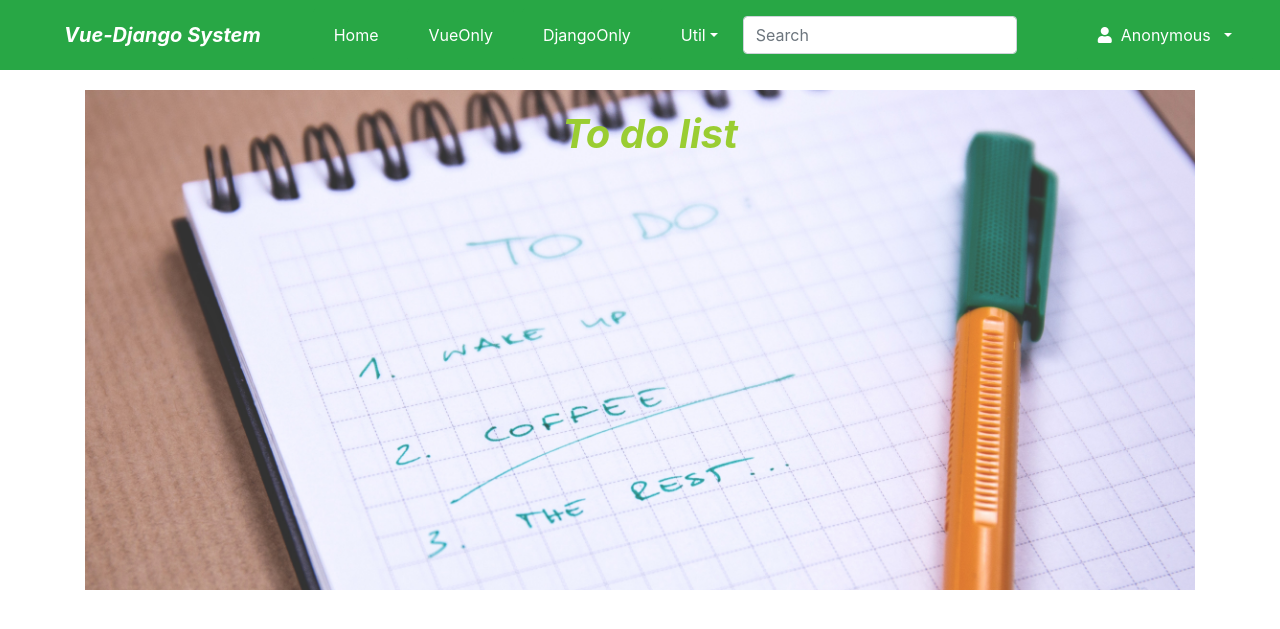
After one commit to KimHS0915/vue-django-todo-app, a Django app: page / in a window 1280 px wide. The commit adds this page. Shown: the top 629 px of the page. Run offline with Django 3.2, Linux system fonts and the light colour scheme; some libraries are stand-ins or nearby versions.

Commit message:
Add main page

```diff
--- a/mysite/urls.py
+++ b/mysite/urls.py
@@ -16,8 +16,11 @@ Including another URLconf
 from django.contrib import admin
 from django.urls import path, include
 
+from .views import HomeView
+
+
 urlpatterns = [
     path('admin/', admin.site.urls),
+    path('', HomeView.as_view(), name='home'),
     path('todo/', include('todo.urls')),
-
 ]
--- /dev/null
+++ b/mysite/views.py
@@ -0,0 +1,5 @@
+from django.views.generic import TemplateView
+
+
+class HomeView(TemplateView):
+    template_name = 'home.html'
--- /dev/null
+++ b/templates/base.html
@@ -0,0 +1,81 @@
+{% load static %}
+
+<!DOCTYPE html>
+<html lang="en">
+<head>
+
+    <meta charset="utf-8">
+    <meta http-equiv="X-UA-Compatible" content="IE=edge">
+    <meta name="viewport" content="width=device-width, initial-scale=1">
+
+    <title>{% block title %}home.html{% endblock %}</title>
+
+    <link rel="stylesheet" href="https://stackpath.bootstrapcdn.com/bootstrap/4.4.1/css/bootstrap.min.css" integrity="sha384-Vkoo8x4CGsO3+Hhxv8T/Q5PaXtkKtu6ug5TOeNV6gBiFeWPGFN9MuhOf23Q9Ifjh" crossorigin="anonymous">
+    <link rel="stylesheet" href="https://use.fontawesome.com/releases/v5.7.2/css/all.css">
+    <link rel="shortcut icon" href="{% static 'img/favicon.ico' %}">
+
+    {% block extra-style %}{% endblock %}
+
+</head>
+
+<body style="padding-top:90px;">
+
+<!-- Main Menu -->
+<nav class="navbar navbar-expand-sm navbar-dark bg-success fixed-top">
+
+    <span class="navbar-brand mx-5 mb-0 font-weight-bold font-italic">Vue-Django System</span>
+
+    <button class="navbar-toggler" type="button" data-toggle="collapse" data-target="#navbarNav">
+        <span class="navbar-toggler-icon"></span>
+    </button>
+
+    <div class="collapse navbar-collapse" id="navbarNav">
+        <ul class="navbar-nav mr-auto">
+            <li class="nav-item mx-1 btn btn-success">
+                <a class="nav-link text-white" href="{% url 'home' %}">Home</a></li>
+            <li class="nav-item mx-1 btn btn-success">
+                <a class="nav-link text-white" href="{% url 'todo:vonly' %}">VueOnly</a></li>
+            <li class="nav-item mx-1 btn btn-success">
+                <a class="nav-link text-white" href="{% url 'todo:create' %}">DjangoOnly</a></li>
+
+            <li class="nav-item dropdown mx-1 btn btn-success">
+                <a class="nav-link dropdown-toggle text-white" href="#" data-toggle="dropdown">Util</a>
+                <div class="dropdown-menu">
+                    <a class="dropdown-item" href="{% url 'admin:index' %}">Admin</a>
+                    <div class="dropdown-divider"></div>
+                </div>
+            </li>
+        </ul>
+
+        <form class="form-inline my-2">
+            <input class="form-control mr-sm-2" type="search" placeholder="Search">
+        </form>
+
+        <ul class="navbar-nav ml-5 mr-5">
+            <li class="nav-item dropdown mx-1 btn btn-success">
+                <a class="nav-link dropdown-toggle text-white" href="#" data-toggle="dropdown">
+                    <i class="fas fa-user"></i>&nbsp; Anonymous &nbsp;</a>
+                <div class="dropdown-menu">
+                    <a class="dropdown-item" href="{% url 'home' %}">Login</a>
+                    <a class="dropdown-item" href="{% url 'home' %}">Register</a>
+                </div>
+            </li>
+        </ul>
+
+    </div>
+</nav>
+
+<div class="container">
+    {% block content %}{% endblock %}
+</div>
+
+<!-- Bootstrap core JavaScript -->
+<script src="https://code.jquery.com/jquery-3.4.1.slim.min.js" integrity="sha384-J6qa4849blE2+poT4WnyKhv5vZF5SrPo0iEjwBvKU7imGFAV0wwj1yYfoRSJoZ+n" crossorigin="anonymous"></script>
+<script src="https://cdn.jsdelivr.net/npm/popper.js@1.16.0/dist/umd/popper.min.js" integrity="sha384-Q6E9RHvbIyZFJoft+2mJbHaEWldlvI9IOYy5n3zV9zzTtmI3UksdQRVvoxMfooAo" crossorigin="anonymous"></script>
+<script src="https://stackpath.bootstrapcdn.com/bootstrap/4.4.1/js/bootstrap.min.js" integrity="sha384-wfSDF2E50Y2D1uUdj0O3uMBJnjuUD4Ih7YwaYd1iqfktj0Uod8GCExl3Og8ifwB6" crossorigin="anonymous"></script>
+
+{% block extra-script %}{% endblock %}
+
+</body>
+
+</html>
--- /dev/null
+++ b/templates/home.html
@@ -0,0 +1,32 @@
+{% extends 'base.html' %}
+
+{% load static %}
+
+{% block title %}ToDo App - Home{% endblock %}
+
+{% block extra-style %}
+
+<style type="text/css">
+.home-window {
+    background-image: url("{% static 'img/todo.jpg' %}");
+    background-repeat: no-repeat;
+    background-position: center;
+    background-size: 100%;
+    height: 500px;
+    padding: 20px 0 0 20px;
+}
+.title {
+    color: yellowgreen;
+    font-weight: bold;
+    font-style: italic;
+    text-align: center;
+}
+</style>
+
+{% endblock extra-style %}
+
+{% block content %}
+    <div class="home-window">
+        <h1 class="title">To do list</h1>
+    </div>
+{% endblock content %}
```
Also changed, not shown: todo/templates/todo/todo_confirm_delete.html (+8 -12 lines), todo/templates/todo/todo_form.html (+13 -14 lines), todo/templates/todo/todo_list.html (+7 -11 lines), todo/templates/todo/todo_vue_only.html (+15 -17 lines), static/img/favicon.ico (added), static/img/todo.jpg (added).
